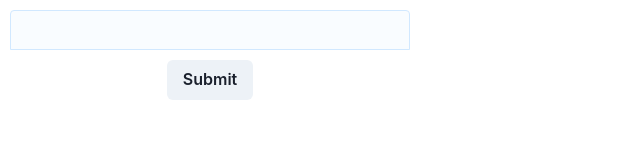
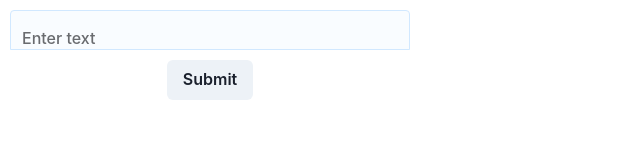
Before and after one commit to hritvikkaushik/validator-input-field, a React (Create React App) app: page / in a window 1280 px wide. Shown: the top 160 px of the page, without its empty margins (0-640 px from the left). Built offline with nearby package versions, Linux system fonts and the light colour scheme.

Commit message:
FormControl, FormLabel, FormErrorMessage

```diff
--- a/src/App.tsx
+++ b/src/App.tsx
@@ -30,6 +30,7 @@ function App() {
           <Form>
             <ValidatorInputField
               name="formfield"
+              label="Enter text"
               validationConfig={{
                 // regex: /freecharge/,
                 required: true,
--- a/src/components/ValidatorInputField.tsx
+++ b/src/components/ValidatorInputField.tsx
@@ -1,4 +1,11 @@
-import { Input, InputProps } from "@chakra-ui/react";
+import {
+  FormControl,
+  FormErrorMessage,
+  FormHelperText,
+  FormLabel,
+  Input,
+  InputProps,
+} from "@chakra-ui/react";
 import { useField } from "formik";
 import React, { Fragment, useEffect } from "react";
 import axios from "axios";
@@ -32,14 +39,9 @@ interface validationConfig {
 
 interface ValidatorInputFieldProps {
   name: string;
+  label: string;
   validationConfig?: validationConfig;
 }
-
-// const checkCharacterSet = (text: string, regex: RegExp) => {
-//   // const chars = new RegExp(/[0-9]{12}/g);
-//   if (!regex.test(text)) return false;
-//   return true;
-// };
 
 const APIvalidation = async (url: string, options?: any) => {
   console.log(url);
@@ -128,13 +130,11 @@ const ValidatorInputField = (props: ValidatorInputFieldProps & InputProps) => {
       if (props.validationConfig.illegalCharacters?.includes(e.key))
         e.preventDefault();
     }
-
-    // if (/[0-9\s]/.test(e.key)) return e;
-    // e.preventDefault();
   };
 
   return (
     <Fragment>
+      <FormControl isInvalid={!!(meta.error && meta.touched)}>
         <Input
           bgColor="#F9FCFF"
           _invalid={{
@@ -143,6 +143,7 @@ const ValidatorInputField = (props: ValidatorInputFieldProps & InputProps) => {
           _focus={{
             outline: "none",
           }}
+          placeholder=" "
           border="1px"
           borderColor="#D1E8FF"
           borderRadius={0}
@@ -153,12 +154,25 @@ const ValidatorInputField = (props: ValidatorInputFieldProps & InputProps) => {
           width="100%"
           appearance="none"
           outline="none"
-        isInvalid={meta.error ? true : false}
           {...field}
           onKeyPress={keyPressHandler}
           marginBottom="10px"
         />
-      {meta.touched && meta.error && <div className="error">{meta.error}</div>}
+        <FormLabel
+          pointerEvents="none"
+          htmlFor={props.name}
+          pos="absolute"
+          top={1}
+          p={3}
+          transformOrigin="0%"
+          transitionDuration="300"
+          fontSize="1rem"
+          color="#696B6F"
+        >
+          {props.label}
+        </FormLabel>
+        <FormErrorMessage pl={3}>{meta.error}</FormErrorMessage>
+      </FormControl>
     </Fragment>
   );
 };
```
Lines whose indentation alone changed are shown as unchanged.
